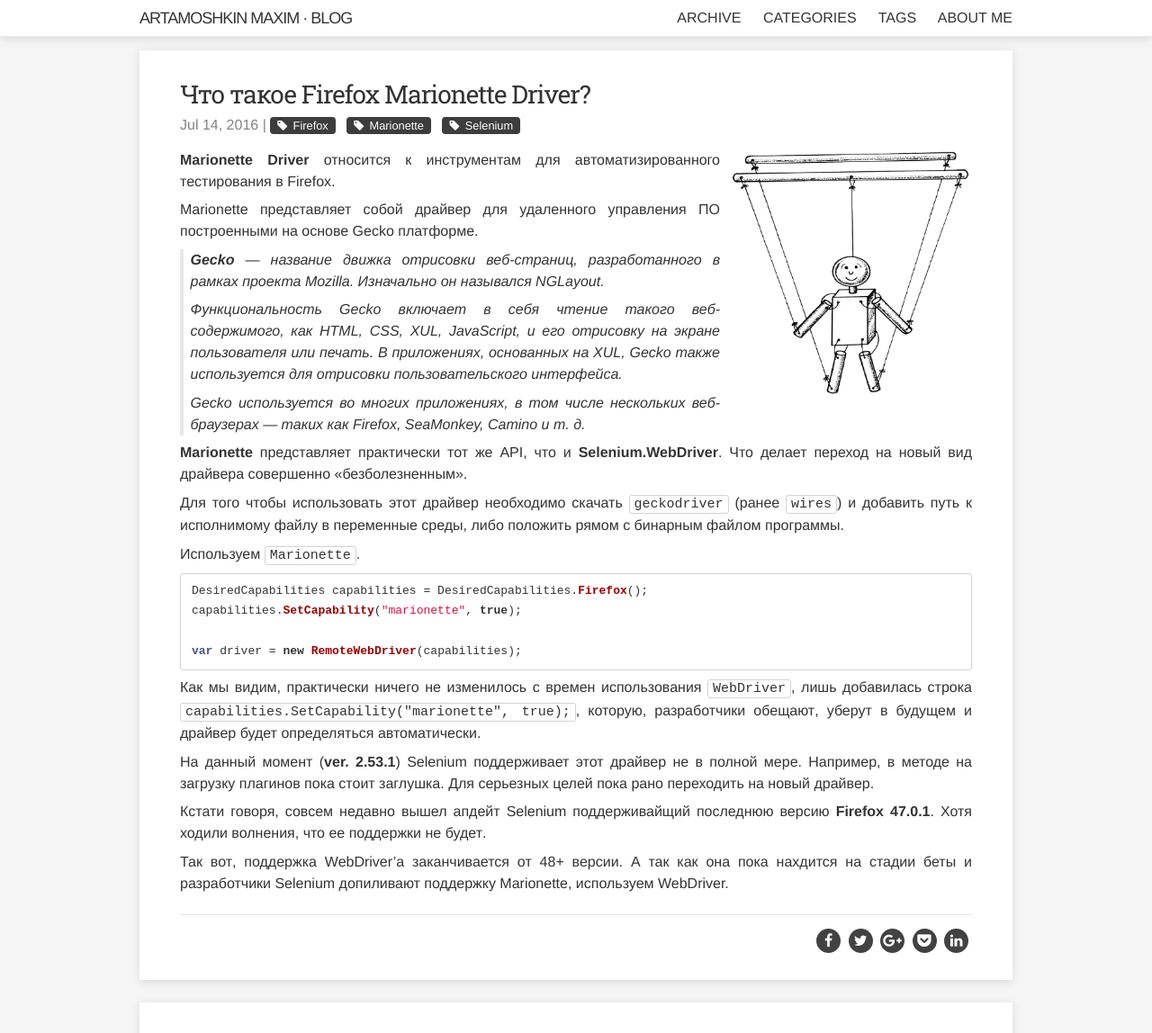
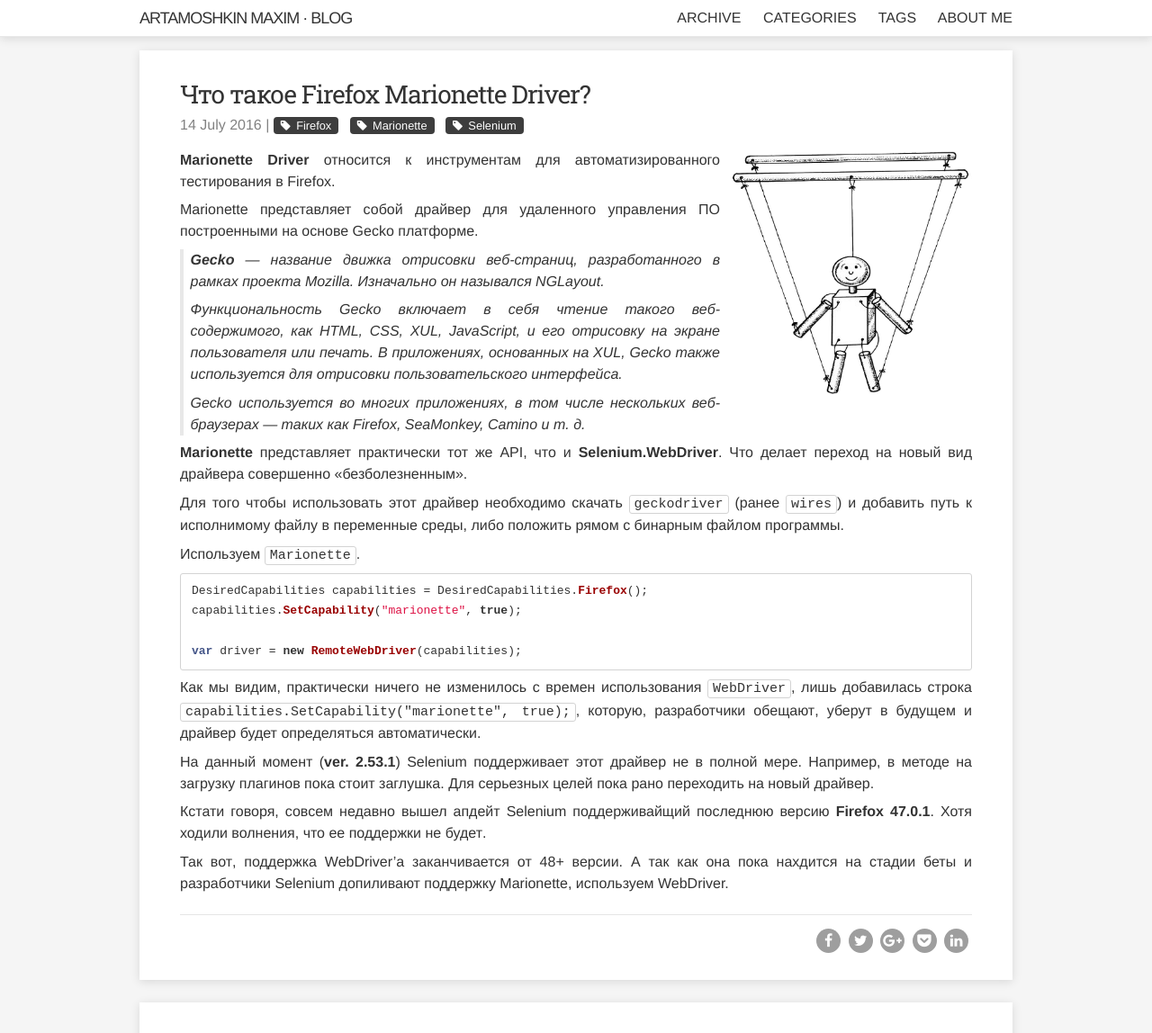
Before and after one commit to martamoshkin/blog.zverit.com, a Jekyll site: the page built from _posts/2016-7-15-what-is-firefox-marionette-driver.md, in a window 1280 px wide. Shown: the top 1148 px of the page at 90% size. Built offline with Jekyll 4.4.1, drawn with Linux system fonts in a browser that asks for light colours; comment, search, counter and statistics services are not loaded.

Commit message:
shared btns style

```diff
--- a/_layouts/post.html
+++ b/_layouts/post.html
@@ -5,7 +5,7 @@
 
   <header class="post-header">
     <h1 class="post-title" itemprop="name headline">{{ page.title }}</h1>
-    <p class="post-meta"><time datetime="{{ page.date | date_to_xmlschema }}" itemprop="datePublished">{{ page.date | date: "%b %-d, %Y" }}</time> |
+    <p class="post-meta"><time datetime="{{ page.date | date_to_xmlschema }}" itemprop="datePublished">{{ page.date | date: "%-d %B %Y" }}</time> |
     {% for tag in page.tags %}
        <a class="codinfox-tag-mark post-tag" href="/tag#{{ tag | slugify }}">{{ tag }}</a>
     {% endfor %}
--- a/_sass/_layout.scss
+++ b/_sass/_layout.scss
@@ -345,7 +345,7 @@
   }
 
   span {
-    background-color: $grey-color-dark;
+    background-color: #9E9E9E;
     border-radius: 50%;
     color: #fff;
     width: 27px;
@@ -353,6 +353,10 @@
     text-align: center;
     line-height: 27px;
     margin-right: .25em;
+
+    &:hover{
+      background-color: #212121;
+    }
   }
 
   .sr-only {
```
